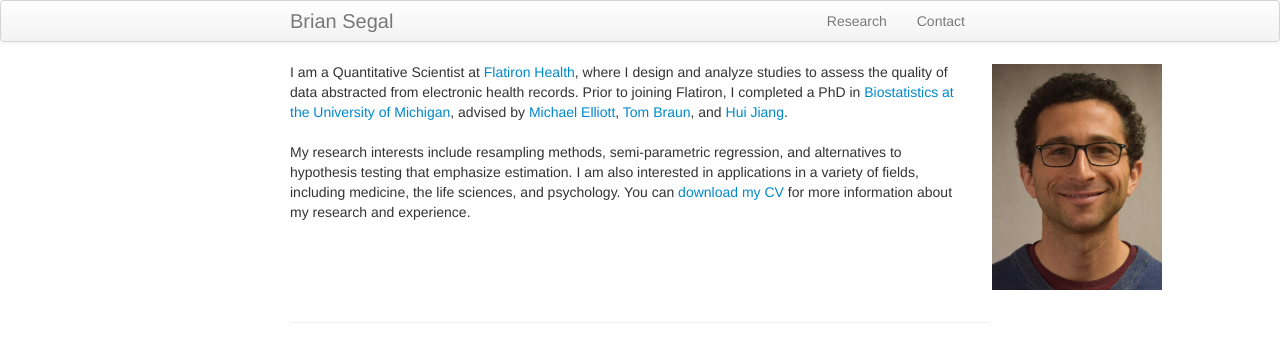
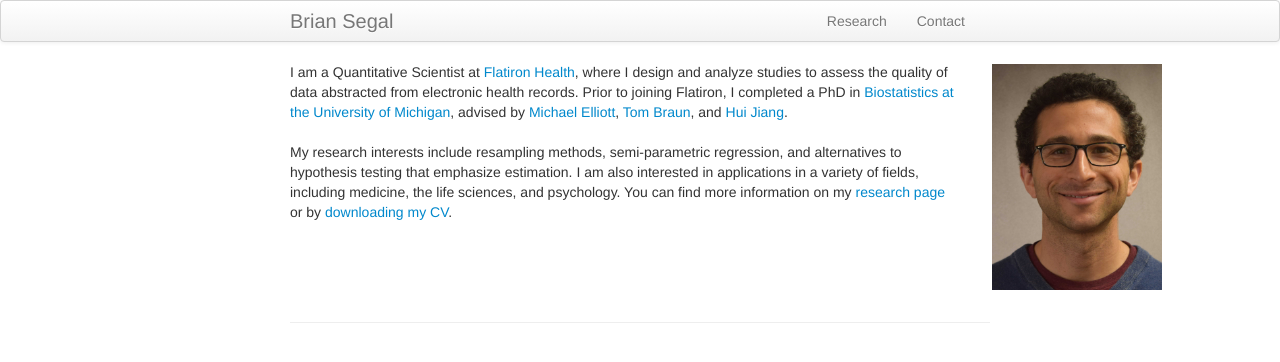
Before and after one commit to bdsegal/bdsegal.github.io, a Jekyll site: the page built from index.md, in a window 1280 px wide. Shown: the top 362 px of the page. Built offline with Jekyll 4.4.1, drawn with Linux system fonts in a browser that asks for light colours.

Commit message:
updated index

```diff
--- a/index.md
+++ b/index.md
@@ -10,7 +10,7 @@ keywords: Brian D. Segal, statistics
         <div class="span7">
             I am a Quantitative Scientist at <a href = "http://www.flatiron.com"> Flatiron Health</a>, where I design and analyze studies to assess the quality of data abstracted from electronic health records. Prior to joining Flatiron, I completed a PhD in <a href = "https://sph.umich.edu/biostat/"> Biostatistics at the University of Michigan</a>, advised by <a href = "https://sph.umich.edu/faculty-profiles/elliott-michael.html"> Michael Elliott</a>, <a href = "https://sph.umich.edu/faculty-profiles/braun-thomas.html"> Tom Braun</a>, and <a href = "http://www-personal.umich.edu/~jianghui/"> Hui Jiang</a>.<br>
             <br>
-            My research interests include resampling methods, semi-parametric regression, and alternatives to hypothesis testing that emphasize estimation. I am also interested in applications in a variety of fields, including medicine, the life sciences, and psychology. You can <a href = "{{ BASE_PATH }}/assets/bdsegal_cv.pdf"> download my CV</a> for more information about my research and experience.
+            My research interests include resampling methods, semi-parametric regression, and alternatives to hypothesis testing that emphasize estimation. I am also interested in applications in a variety of fields, including medicine, the life sciences, and psychology. You can find more information on my <a href = "{{ BASE_PATH }}/pages/research.html">research page</a> or by <a href = "{{ BASE_PATH }}/assets/bdsegal_cv.pdf"> downloading my CV</a>.
         </div>
 
         <div class="span2">
```
Also changed, not shown: pages/research.md (+1 -1 lines).
